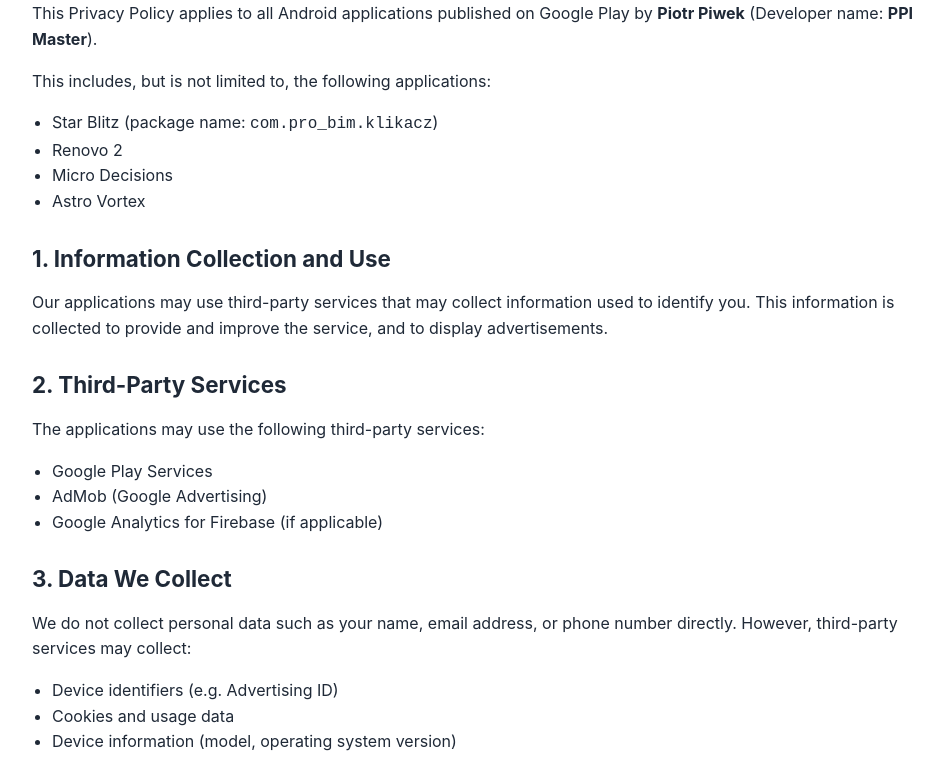
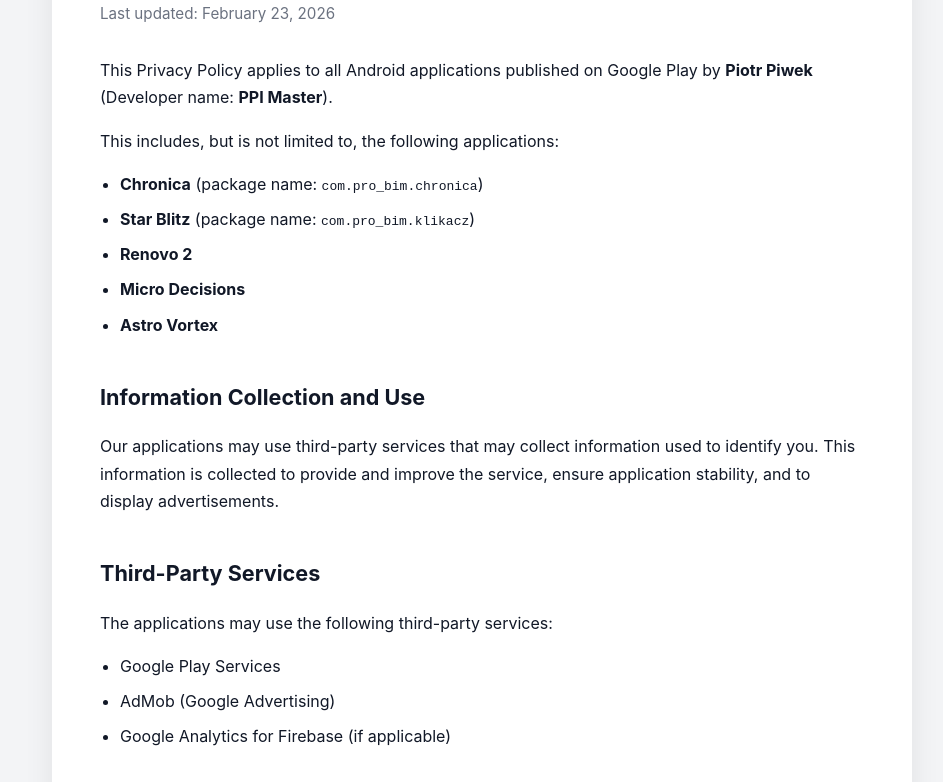
Before and after one commit to piotrpiwek/piotrpiwek.github.io, a plain HTML site: page privacy-policy.html in a window 1280 px wide. Shown: the part 198-980 px from the top of the page, without its empty margins (158-1101 px from the left). Drawn offline with Linux system fonts and the light colour scheme.

Commit message:
Update privacy policy title and content

```diff
--- a/privacy-policy.html
+++ b/privacy-policy.html
@@ -2,75 +2,113 @@
 <html lang="en">
 <head>
     <meta charset="UTF-8">
-    <title>Privacy Policy – Piotr Piwek</title>
+    <title>Privacy Policy | PPI Master</title>
     <meta name="viewport" content="width=device-width, initial-scale=1.0">
+    <meta name="description" content="Privacy Policy for Android applications published by Piotr Piwek (PPI Master).">
+
     <style>
+        :root {
+            --bg: #f3f4f6;
+            --card-bg: #ffffff;
+            --text: #111827;
+            --muted: #6b7280;
+            --primary: #2563eb;
+            --border: #e5e7eb;
+        }
+
+        * {
+            box-sizing: border-box;
+        }
+
         body {
+            margin: 0;
             font-family: -apple-system, BlinkMacSystemFont, "Segoe UI", Roboto, Oxygen, Ubuntu, Cantarell, sans-serif;
-            background-color: #f6f7f9;
-            color: #1f2937;
-            margin: 0;
-            padding: 0;
+            background-color: var(--bg);
+            color: var(--text);
+            line-height: 1.7;
         }
 
         .container {
             max-width: 900px;
-            margin: 40px auto;
-            background: #ffffff;
-            padding: 40px;
-            border-radius: 12px;
-            box-shadow: 0 10px 25px rgba(0, 0, 0, 0.08);
+            margin: 60px auto;
+            padding: 0 20px;
+        }
+
+        .card {
+            background: var(--card-bg);
+            padding: 48px;
+            border-radius: 16px;
+            box-shadow: 0 12px 30px rgba(0, 0, 0, 0.08);
         }
 
         h1 {
-            font-size: 2rem;
-            margin-bottom: 10px;
+            font-size: 2.2rem;
+            margin-bottom: 8px;
         }
 
         h2 {
-            margin-top: 30px;
-            font-size: 1.4rem;
+            margin-top: 40px;
+            font-size: 1.35rem;
         }
 
-        p, li {
-            line-height: 1.6;
-            font-size: 1rem;
+        .meta {
+            color: var(--muted);
+            font-size: 0.95rem;
+            margin-bottom: 30px;
+        }
+
+        p {
+            margin: 16px 0;
         }
 
         ul {
             padding-left: 20px;
         }
 
-        .meta {
-            color: #6b7280;
-            font-size: 0.95rem;
-            margin-bottom: 30px;
-        }
-
-        footer {
-            margin-top: 40px;
-            padding-top: 20px;
-            border-top: 1px solid #e5e7eb;
-            font-size: 0.95rem;
-            color: #6b7280;
+        li {
+            margin-bottom: 8px;
         }
 
         a {
-            color: #2563eb;
+            color: var(--primary);
             text-decoration: none;
         }
 
         a:hover {
             text-decoration: underline;
         }
+
+        footer {
+            margin-top: 50px;
+            padding-top: 20px;
+            border-top: 1px solid var(--border);
+            font-size: 0.9rem;
+            color: var(--muted);
+        }
+
+        @media (max-width: 640px) {
+            .card {
+                padding: 28px;
+            }
+
+            h1 {
+                font-size: 1.8rem;
+            }
+
+            h2 {
+                font-size: 1.2rem;
+            }
+        }
     </style>
 </head>
 <body>
 
 <div class="container">
+    <div class="card">
+
         <h1>Privacy Policy</h1>
         <div class="meta">
-        Last updated: January 15, 2026
+            Last updated: February 23, 2026
         </div>
 
         <p>
@@ -83,41 +121,44 @@
         </p>
 
         <ul>
-        <li>Star Blitz (package name: <code>com.pro_bim.klikacz</code>)</li>
-        <li>Renovo 2</li>
-        <li>Micro Decisions</li>
-        <li>Astro Vortex</li>
+            <li><strong>Chronica</strong> (package name: <code>com.pro_bim.chronica</code>)</li>
+            <li><strong>Star Blitz</strong> (package name: <code>com.pro_bim.klikacz</code>)</li>
+            <li><strong>Renovo 2</strong></li>
+            <li><strong>Micro Decisions</strong></li>
+            <li><strong>Astro Vortex</strong></li>
         </ul>
 
-    <h2>1. Information Collection and Use</h2>
+        <h2>Information Collection and Use</h2>
         <p>
             Our applications may use third-party services that may collect information used
             to identify you. This information is collected to provide and improve the service,
-        and to display advertisements.
+            ensure application stability, and to display advertisements.
         </p>
 
-    <h2>2. Third-Party Services</h2>
+        <h2>Third-Party Services</h2>
         <p>
             The applications may use the following third-party services:
         </p>
+
         <ul>
             <li>Google Play Services</li>
             <li>AdMob (Google Advertising)</li>
             <li>Google Analytics for Firebase (if applicable)</li>
         </ul>
 
-    <h2>3. Data We Collect</h2>
+        <h2>Data We Collect</h2>
         <p>
-        We do not collect personal data such as your name, email address, or phone number
-        directly. However, third-party services may collect:
+            We do not collect personal data such as your name, email address, or phone number directly.
+            However, third-party services may collect:
         </p>
+
         <ul>
-        <li>Device identifiers (e.g. Advertising ID)</li>
+            <li>Device identifiers (e.g., Advertising ID)</li>
             <li>Cookies and usage data</li>
             <li>Device information (model, operating system version)</li>
         </ul>
 
-    <h2>4. GDPR (European Union Users)</h2>
+        <h2>GDPR (European Union Users)</h2>
         <p>
             For users located in the European Economic Area (EEA), we comply with the General
             Data Protection Regulation (GDPR). We use Google Consent Management Platform (UMP)
@@ -125,14 +166,14 @@
             your consent at any time through the application settings.
         </p>
 
-    <h2>5. CCPA (California Users)</h2>
+        <h2>CCPA (California Users)</h2>
         <p>
             For users located in California, United States, we comply with the California
             Consumer Privacy Act (CCPA). Users have the right to opt out of the sale of
             personal information, which may include data shared for personalized advertising.
         </p>
 
-    <h2>6. Children’s Privacy</h2>
+        <h2>Children’s Privacy</h2>
         <p>
             Our applications do not address anyone under the age of 13. We do not knowingly
             collect personally identifiable information from children. If we become aware
@@ -140,10 +181,11 @@
             delete such information immediately.
         </p>
 
-    <h2>7. Contact Us</h2>
+        <h2>Contact</h2>
         <p>
-        If you have any questions or suggestions about this Privacy Policy, you can contact us at:
+            If you have any questions or suggestions about this Privacy Policy, please contact:
         </p>
+
         <p>
             📧 <a href="mailto:piwek.konstruktor@gmail.com">piwek.konstruktor@gmail.com</a>
         </p>
@@ -151,6 +193,8 @@
         <footer>
             © 2026 Piotr Piwek. All rights reserved.
         </footer>
+
+    </div>
 </div>
 
 </body>
```
Lines whose indentation alone changed are shown as unchanged.
